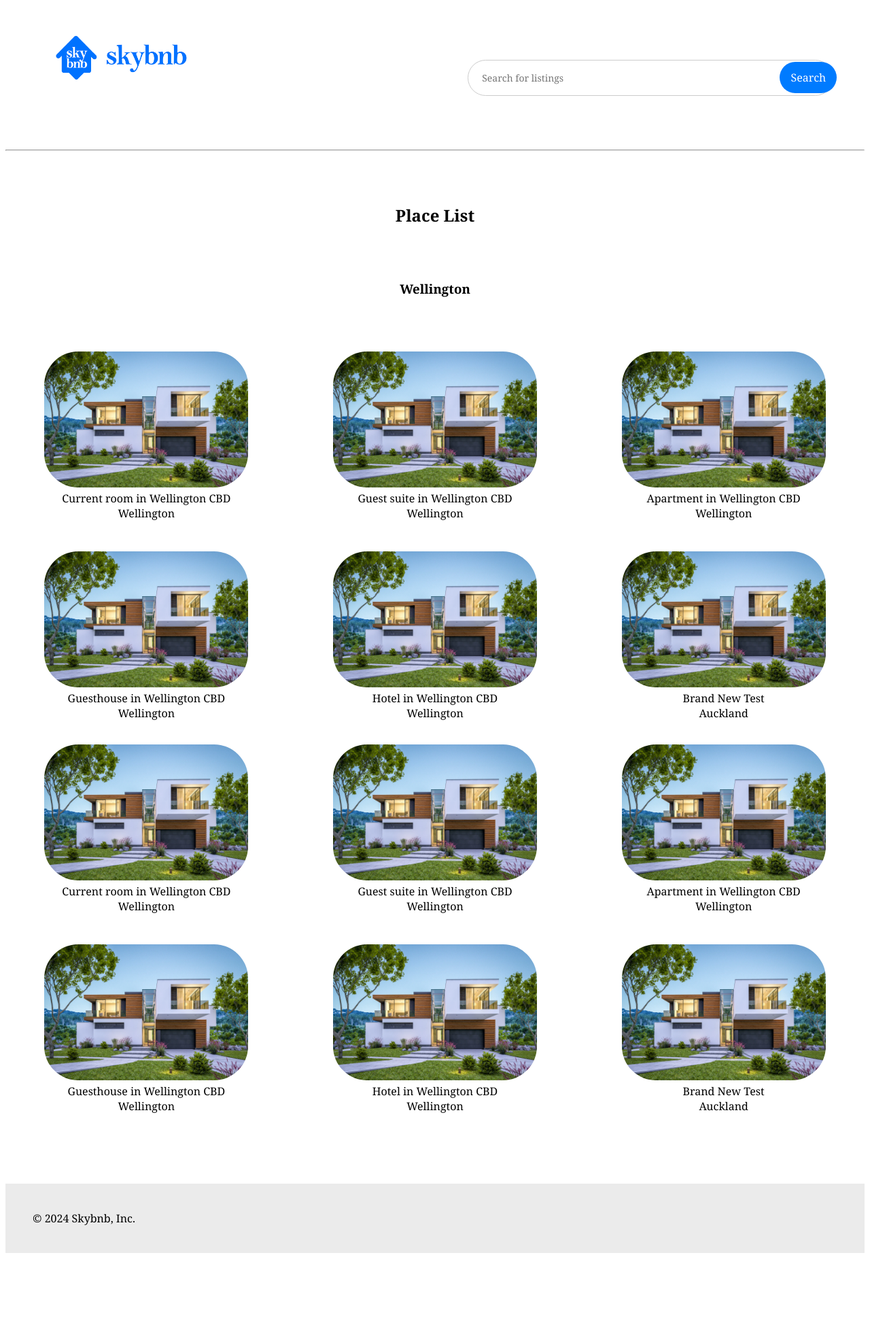
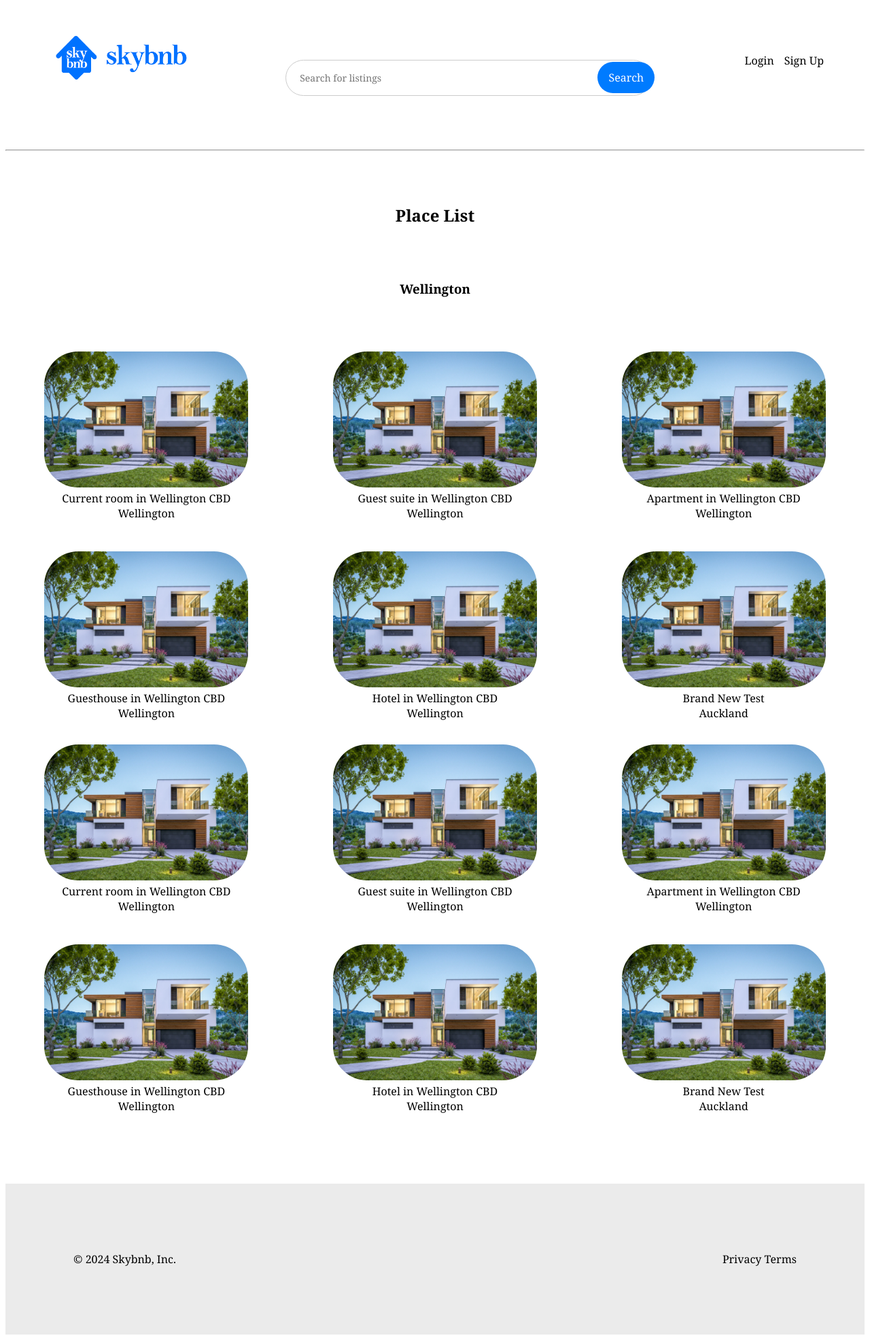
Before and after one commit to jedi24garcia/EnterpriseWebApplication, a Django app: page / in a window 1280 px wide; the page is wider, and only the part inside the window is pictured. Shown: that part at 68% size. Before the commit the page ends 1843 px from the top of that part, so only its background shows below. Run offline with Django 5.2, Linux system fonts and the light colour scheme; data comes from the database, SQL or seed files in the repository.

Commit message:
fixed base html and css

```diff
--- a/static/css/base.css
+++ b/static/css/base.css
@@ -6,12 +6,7 @@
 
 
 .main-header {
-  width: 1800px;
   margin: auto;
-}
-
-.header_container {
-
   display: flex;
   justify-content: space-between;
   align-items: center;
@@ -143,16 +138,9 @@ display: flex;
 
 footer {
   background-color: rgb(235, 235, 235);
-}
-.footer_box{
-  width: 1600px;
-  margin: auto;
-
-}
-footer .footer_container {
   display: flex;
   justify-content: space-between;
-  padding: 40px;
+  padding: 100px;
   margin-top: 50px;
 }
 
--- a/templates/base.html
+++ b/templates/base.html
@@ -9,7 +9,6 @@
 </head>
 <body>
   <header class="main-header">
-    <div class="header_container">
       <h1 class="header-title"><a href="{% url 'home' %}">
         <img src="{% static 'logo.png' %}" alt="Logo Image">
         <!-- skybnb -->
@@ -30,7 +29,6 @@
               <a href="{% url 'signup' %}" class="login-link">Sign Up</a>
           {% endif %}
       </div>
-    </div>
   </header>
     <div>
         <hr>
@@ -41,16 +39,12 @@
   </div>
 
   <footer>
-    <div class="footer_box">
-        <div class="footer_container">
             <div class="text1">
                 &copy; 2024 Skybnb, Inc.
             </div>
             <div class="text2">
                 Privacy Terms
             </div>
-        </div>
-    </div>
   </footer>
 </body>
 </html>
```
